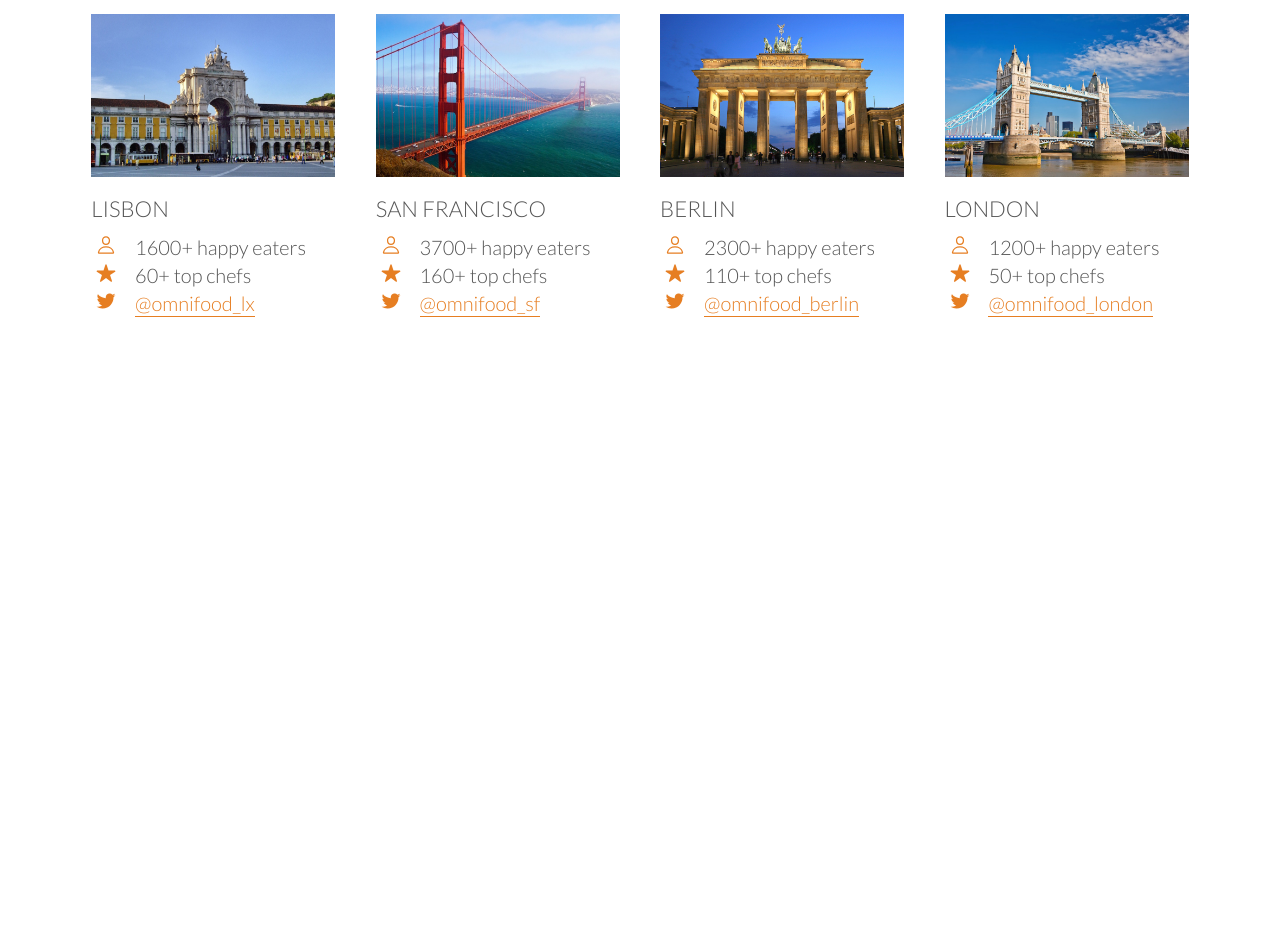
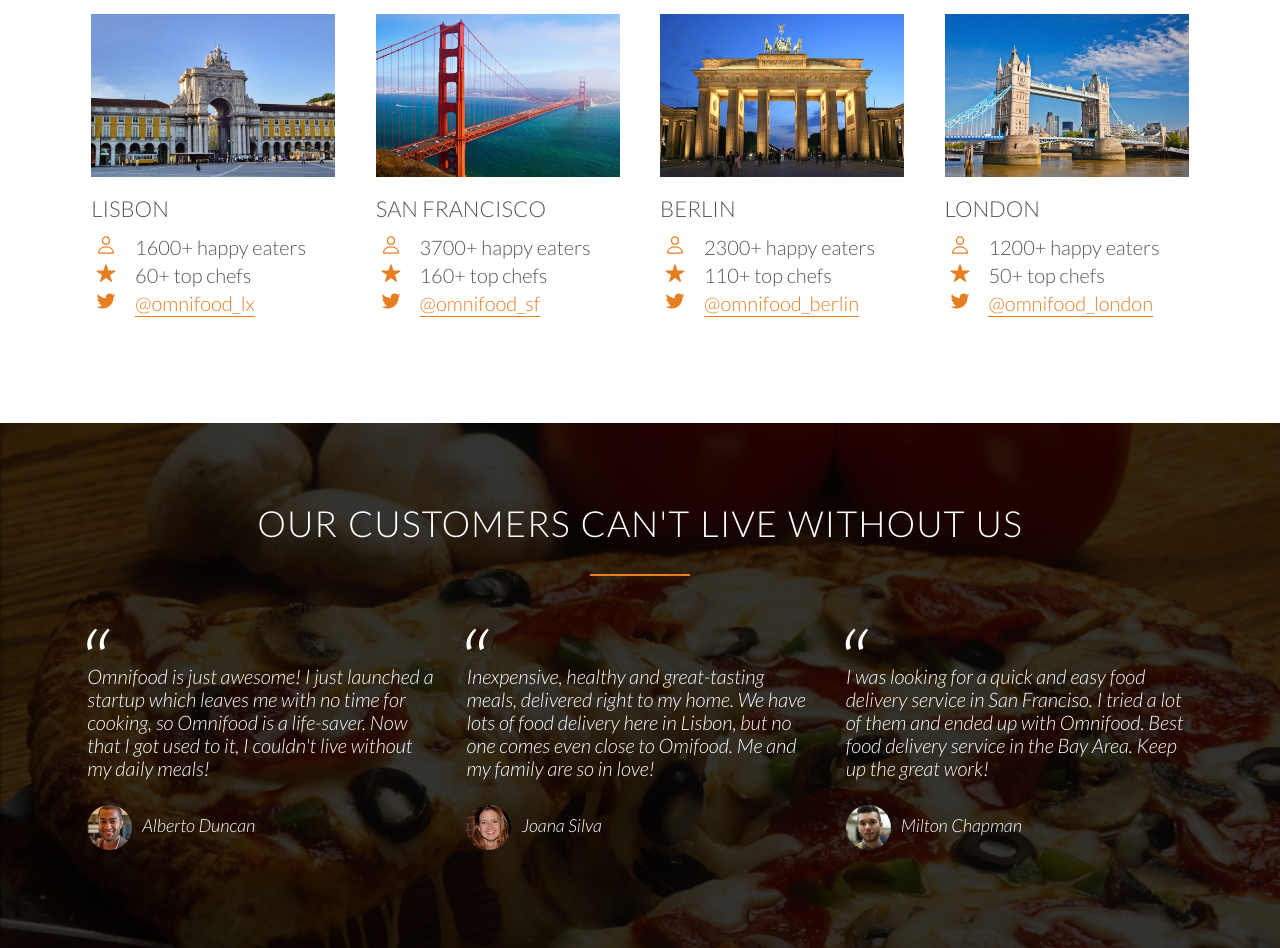
Before and after one commit to CyberJellyfish/Omnifood, a plain HTML site: page index.html in a window 1280 px wide. Shown: the part 2882-3830 px from the top of the page. Before the commit the page ends 3305 px from the top, so only its background shows below. Drawn offline with nearby package versions, Linux system fonts and the light colour scheme.

Commit message:
Finished Testimonials

```diff
--- a/css/styles.css
+++ b/css/styles.css
@@ -181,6 +181,7 @@
     background-size: cover;
     background-position: center;
     height: 100vh;
+    background-attachment: fixed;
 }
 
 .hero-text-box {
@@ -336,3 +337,43 @@
 .city-feature {
     margin-bottom: 5px;
 }
+
+/*------------------------------------------------*/
+/*                 TESTIMONIALS                   */
+/*------------------------------------------------*/
+.section-testimonials {
+    background-image: linear-gradient(rgba(0, 0, 0, 0.8),rgba(0, 0, 0, 0.8)), url(/images/back-customers.jpg);
+    background-size: cover;
+    color: white;
+    background-attachment: fixed;
+}
+
+blockquote {
+    padding: 2%;
+    font-style: italic;
+    line height: 145%;
+    position: relative;
+    margin-top: 40px;
+}
+
+blockquote:before {
+    content:"\201C";
+    font-size: 500%;
+    display: block;
+    position: absolute;
+    top: -50px;
+    left: -3px;
+}
+
+cite {
+    font-size: 90%;
+    margin-top: 25px;
+    display: block;
+}
+
+cite img {
+    height: 45px;
+    border-radius: 50%;
+    margin-right: 10px;
+    vertical-align: middle;
+}
--- a/index.html
+++ b/index.html
@@ -239,6 +239,46 @@
         </div>
     </section>
 
+    <section class="section-testimonials">
+        <div class="row">
+            <h2>Our customers can't live without us</h2>
+        </div>
+        <div class="row">
+            <div class="col span-1-of-3">
+                <blockquote>
+                    Omnifood is just awesome! I just launched a startup
+                    which leaves me with no time for cooking,
+                    so Omnifood is a life-saver.
+                    Now that I got used to it, I couldn't live without
+                    my daily meals!
+                    <cite><img src="images/customer-1.jpg" alt="Customer 1">Alberto Duncan</cite>
+                </blockquote>
+            </div>
+
+            <div class="col span-1-of-3">
+                <blockquote>
+                    Inexpensive, healthy and great-tasting meals,
+                    delivered right to my home.
+                    We have lots of food delivery here in Lisbon,
+                    but no one comes even close to Omifood.
+                    Me and my family are so in love!
+                    <cite><img src="images/customer-2.jpg" alt="Customer 2">Joana Silva</cite>
+                </blockquote>
+            </div>
+
+            <div class="col span-1-of-3">
+                <blockquote>
+                    I was looking for a quick and easy food delivery service in San Franciso.
+                    I tried a lot of them and ended up with Omnifood.
+                    Best food delivery service in the Bay Area.
+                    Keep up the great work!
+                    <cite><img src="images/customer-3.jpg" alt="Customer 3">Milton Chapman</cite>
+                </blockquote>
+            </div>
+        </div>
+
+    </section>
+
 <script src="https://unpkg.com/ionicons@5.1.2/dist/ionicons.js"></script>
 </body>
 </html>
```
